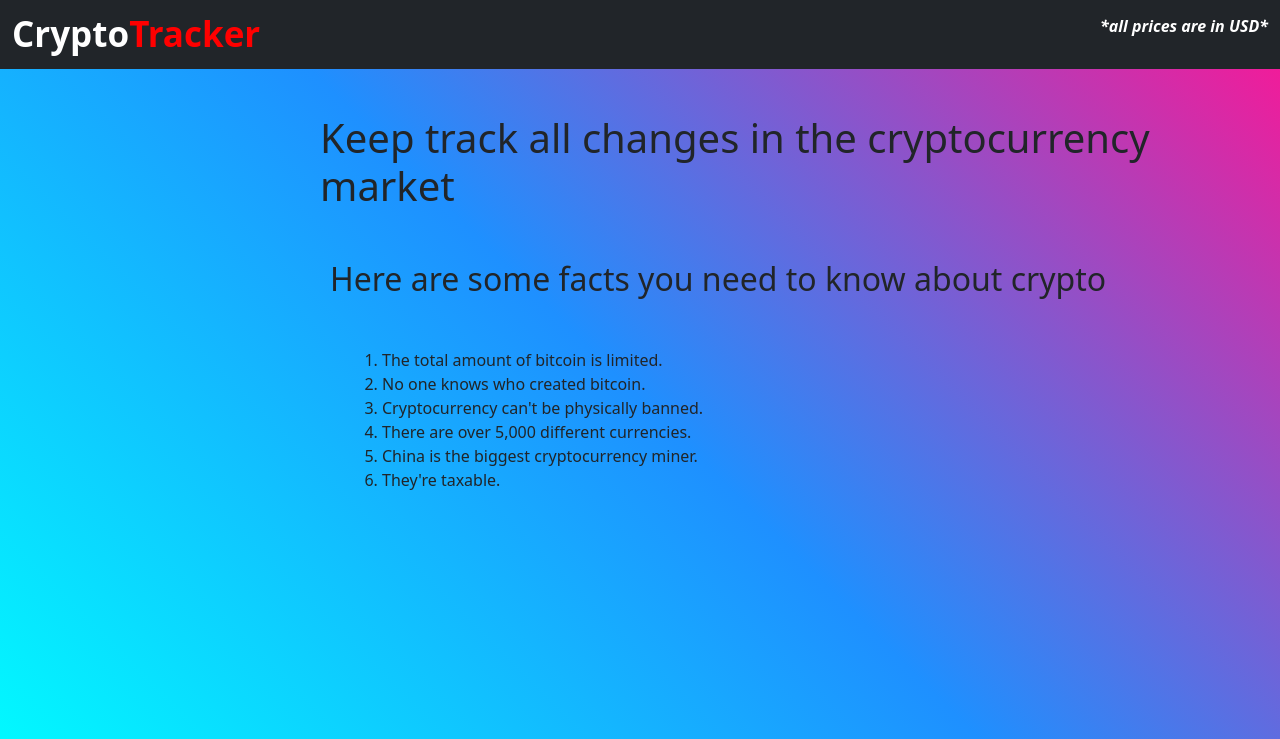
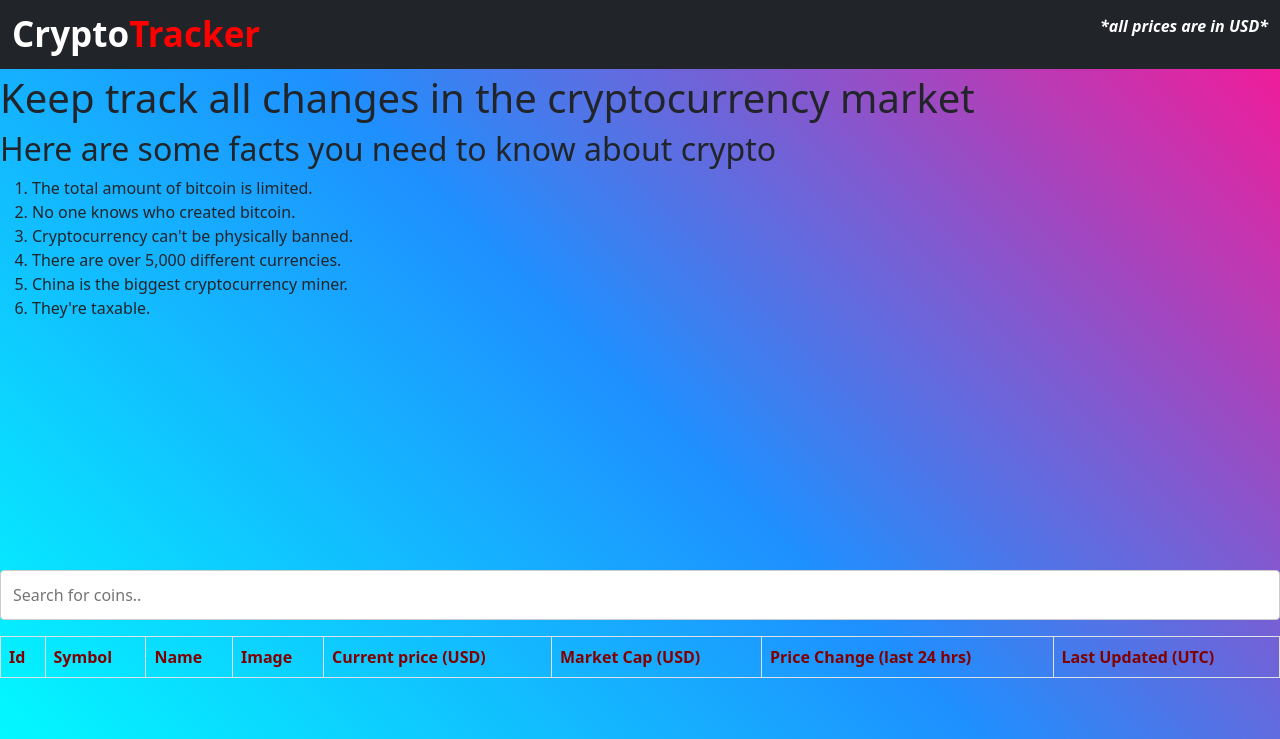
Before and after one commit to p3terkioko/crypto-tracker, a plain HTML site: page index.html in a window 1280 px wide. Shown: the top 739 px of the page. Drawn offline with nearby package versions, Linux system fonts and the light colour scheme; no server answers.

Commit message:
new styling

```diff
--- a/index.html
+++ b/index.html
@@ -18,10 +18,10 @@
     </div>
   </nav>
 </div>
-<div class="header" style="margin-top: 90px; margin-left: 150px; margin-bottom: 100git px;">
-  <h1 class="header" style="margin-left: 170px; margin-bottom: 50px;">Keep track all changes in the cryptocurrency market</h1>
-  <h2 style="margin-left: 180px; margin-bottom: 50px;">Here are some facts you need to know about crypto</h2>
-  <div class="headerin" style="margin-left: 200px; margin-bottom: 50px;">
+<div class="header">
+  <h1 class="header" style="margin-top: 50px;" >Keep track all changes in the cryptocurrency market</h1>
+  <h2> Here are some facts you need to know about crypto</h2>
+  <div class="headerin" style="margin-bottom: 50px;">
     <ol>
       <li>The total amount of bitcoin is limited.</li>
       <li>No one knows who created bitcoin.</li>
```
